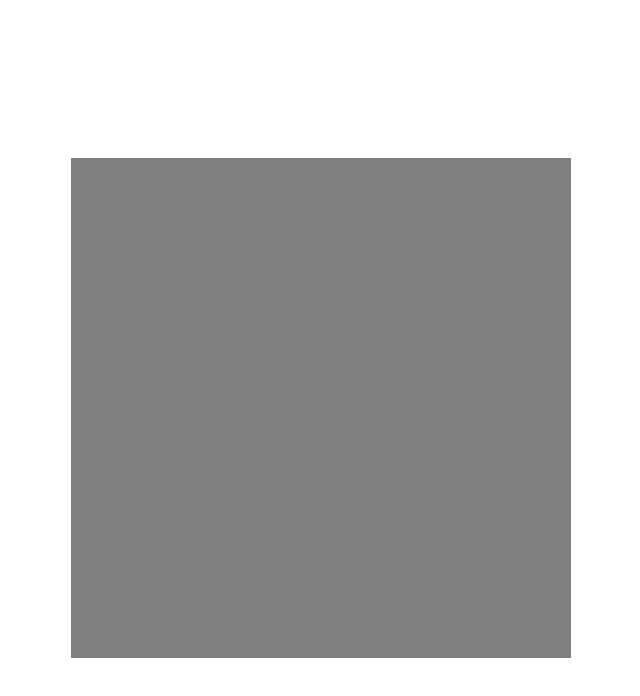
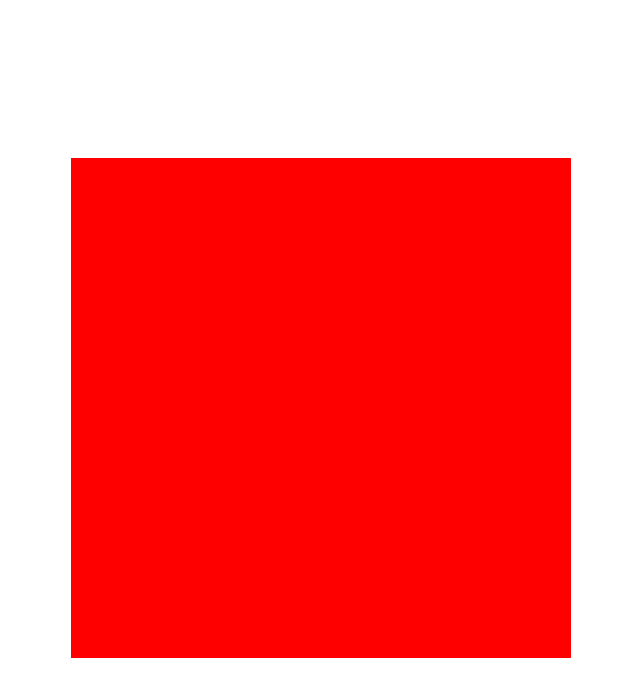
Before and after one commit to Burgess997/Etch-a-Sketch, a plain HTML site: page index.html in a window 1280 px wide. Shown: the whole page, without its empty margins (319-959 px from the left). Drawn offline with Linux system fonts and the light colour scheme.

Commit message:
Add Create Grid Function

```diff
--- a/etch.js
+++ b/etch.js
@@ -1 +1,14 @@
 let etch = document.querySelector(".etch")
+let box = document.createElement("div")
+
+createGrid(16)
+
+function createGrid(gridSize){
+    box.id = "grid-box";
+    box.style.width = (500 / gridSize).toString().concat("px");
+    box.style.height = (500 / gridSize).toString().concat("px")
+
+    for (let i = 0; i < gridSize * gridSize; i++){
+        etch.appendChild(box.cloneNode());
+    }
+}
--- a/style.css
+++ b/style.css
@@ -12,5 +12,11 @@
     height: 500px;
     width: 500px;
     display: flex;
+    justify-content: start;
     flex-wrap: wrap;
 }
+
+#grid-box {
+    background-color: red;
+    color: red;
+}
```
